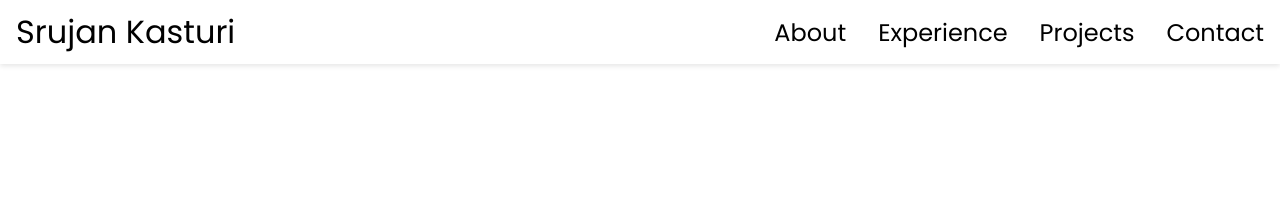
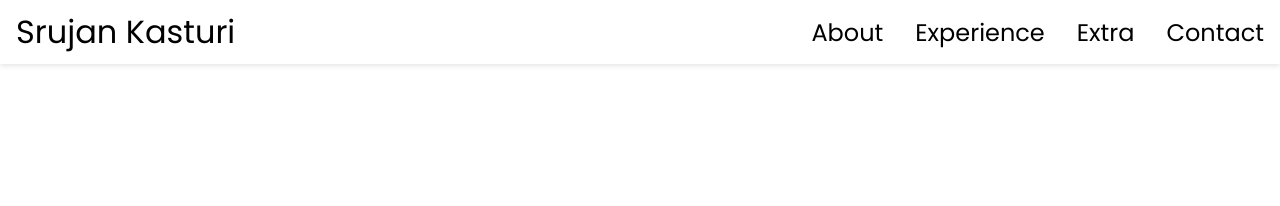
Before and after one commit to Srujankasturi/website, a plain HTML site: page index.html in a window 1280 px wide. Shown: the top 206 px of the page. Drawn offline with Linux system fonts and the light colour scheme.

Commit message:
second editt

```diff
--- a/index.html
+++ b/index.html
@@ -24,7 +24,7 @@
     <ul class="nav-links">
       <li><a href="#about">About</a></li>
       <li><a href="#experience">Experience</a></li>
-      <li><a href="#projects">Projects</a></li>
+      <li><a href="#projects">Extra</a></li>
       <li><a href="#contact">Contact</a></li>
     </ul>
   </nav>
```
